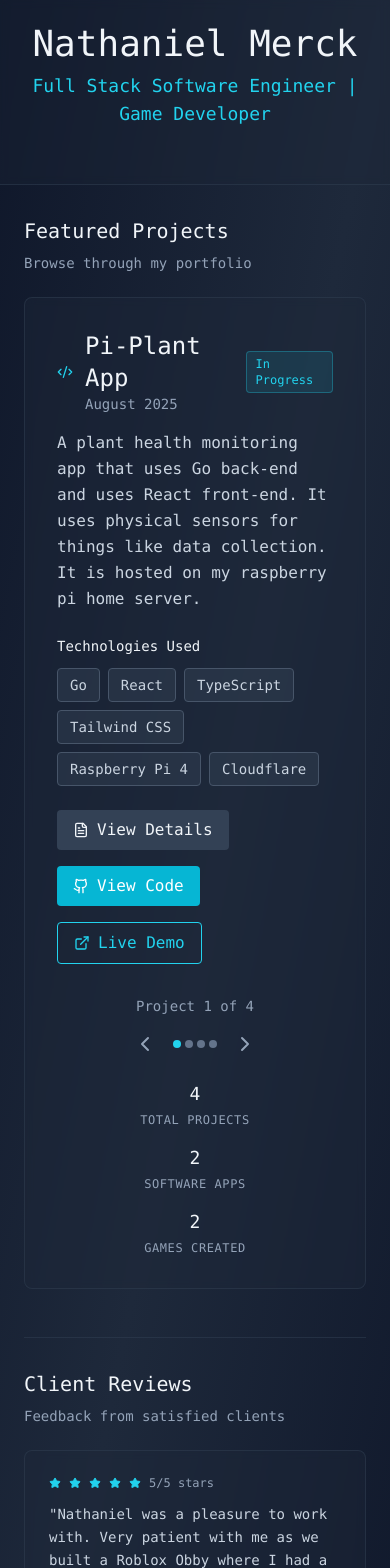
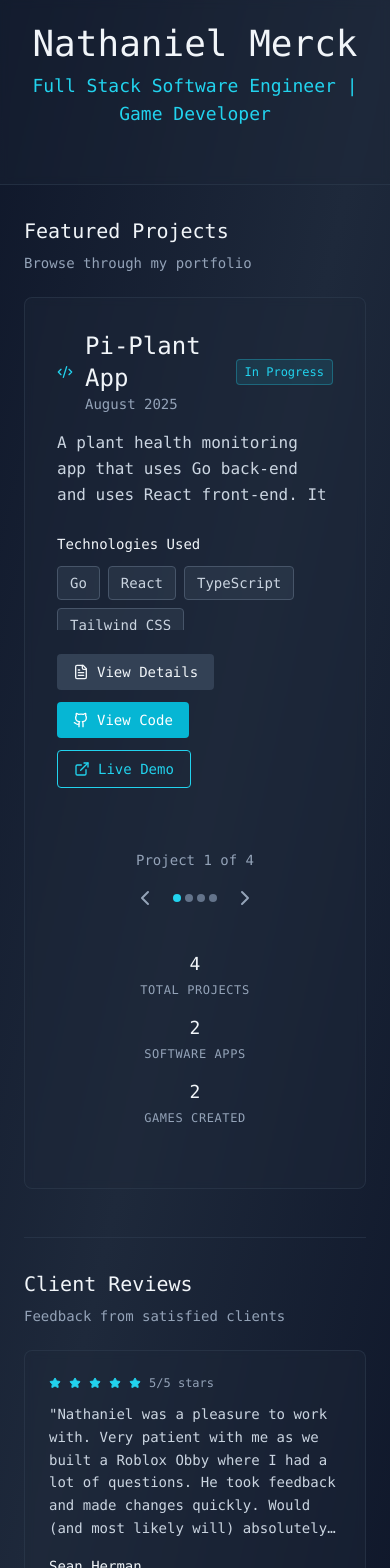
Before and after one commit to nmerck1/my-portfolio, a React (Vite) app: page / in a window 390 px wide. Shown: the top 1568 px of the page. Built offline with nearby package versions, Linux system fonts and the light colour scheme.

Commit message:
Fixed resizing of descriptions issue

```diff
--- a/src/App.tsx
+++ b/src/App.tsx
@@ -281,35 +281,38 @@ const MinimalPortfolio = () => {
     const currentProject = allProjects[currentProjectIndex];
 
     return (
-      <div className="bg-slate-800/40 border border-slate-700/50 rounded-lg p-8 backdrop-blur-sm">
-        <div className="grid grid-cols-1 lg:grid-cols-3 gap-8">
+      <div className="bg-slate-800/40 border border-slate-700/50 rounded-lg p-8 backdrop-blur-sm min-h-[400px]">
+        <div className="grid grid-cols-1 lg:grid-cols-3 gap-8 min-h-[336px]">
           {/* Project Details */}
-          <div className="lg:col-span-2">
-            <div className="flex items-center gap-3 mb-4">
+          <div className="lg:col-span-2 flex flex-col min-h-[336px]">
+            <div className="flex items-center gap-3 mb-4 flex-shrink-0">
               <div className="text-cyan-400">
                 {getCategoryIcon(currentProject.category)}
               </div>
-              <div>
+              <div className="flex-1">
                 <h3 className="text-2xl font-medium text-slate-100">{currentProject.title}</h3>
                 <p className="text-slate-400 text-sm">{currentProject.date}</p>
               </div>
-              <span className={`text-xs px-2 py-1 rounded border ${getStatusColor(currentProject.status)} ml-auto`}>
+              <span className={`text-xs px-2 py-1 rounded border ${getStatusColor(currentProject.status)} flex-shrink-0`}>
                 {currentProject.status}
               </span>
             </div>
 
-            <p className="text-slate-300 leading-relaxed mb-6 text-base">
-              {currentProject.description}
-            </p>
+            {/* Description with fixed height */}
+            <div className="h-20 mb-6 flex-shrink-0 overflow-hidden">
+              <p className="text-slate-300 leading-relaxed text-base">
+                {currentProject.description}
+              </p>
+            </div>
 
-            {/* Technologies */}
-            <div className="mb-6">
+            {/* Technologies with fixed space */}
+            <div className="mb-6 flex-shrink-0">
               <h4 className="text-slate-100 text-sm font-medium mb-3">Technologies Used</h4>
-              <div className="flex flex-wrap gap-2">
+              <div className="flex flex-wrap gap-2 h-16 overflow-hidden">
                 {currentProject.technologies.map((tech) => (
                   <span
                     key={tech}
-                    className="text-sm text-slate-300 bg-slate-700/50 border border-slate-600 px-3 py-1.5 rounded hover:border-cyan-400/50 hover:text-cyan-400 transition-colors"
+                    className="text-sm text-slate-300 bg-slate-700/50 border border-slate-600 px-3 py-1.5 rounded hover:border-cyan-400/50 hover:text-cyan-400 transition-colors h-fit"
                   >
                     {tech}
                   </span>
@@ -317,11 +320,11 @@ const MinimalPortfolio = () => {
               </div>
             </div>
 
-            {/* Links */}
-            <div className="flex gap-4 flex-wrap">
+            {/* Links fixed at bottom */}
+            <div className="flex gap-3 flex-wrap mt-auto">
               <button
                 onClick={() => setSelectedProject(currentProject)}
-                className="bg-slate-700 hover:bg-slate-600 text-slate-100 px-4 py-2 rounded transition-colors flex items-center gap-2 font-medium"
+                className="bg-slate-700 hover:bg-slate-600 text-slate-100 px-4 py-2 rounded transition-colors flex items-center gap-2 font-medium text-sm"
               >
                 <FileText className="w-4 h-4" />
                 View Details
@@ -331,7 +334,7 @@ const MinimalPortfolio = () => {
                   href={currentProject.links.github}
                   target="_blank"
                   rel="noopener noreferrer"
-                  className="bg-cyan-500 hover:bg-cyan-400 text-white px-4 py-2 rounded transition-colors flex items-center gap-2 font-medium"
+                  className="bg-cyan-500 hover:bg-cyan-400 text-white px-4 py-2 rounded transition-colors flex items-center gap-2 font-medium text-sm"
                 >
                   <Github className="w-4 h-4" />
                   View Code
@@ -342,7 +345,7 @@ const MinimalPortfolio = () => {
                   href={currentProject.links.live}
                   target="_blank"
                   rel="noopener noreferrer"
-                  className="border border-cyan-400 text-cyan-400 hover:bg-cyan-400 hover:text-slate-900 px-4 py-2 rounded transition-colors flex items-center gap-2"
+                  className="border border-cyan-400 text-cyan-400 hover:bg-cyan-400 hover:text-slate-900 px-4 py-2 rounded transition-colors flex items-center gap-2 text-sm"
                 >
                   <ExternalLink className="w-4 h-4" />
                   Live Demo
@@ -353,7 +356,7 @@ const MinimalPortfolio = () => {
                   href={currentProject.links.roblox}
                   target="_blank"
                   rel="noopener noreferrer"
-                  className="border border-cyan-400 text-cyan-400 hover:bg-cyan-400 hover:text-slate-900 px-4 py-2 rounded transition-colors flex items-center gap-2"
+                  className="border border-cyan-400 text-cyan-400 hover:bg-cyan-400 hover:text-slate-900 px-4 py-2 rounded transition-colors flex items-center gap-2 text-sm"
                 >
                   <Play className="w-4 h-4" />
                   Play Game
@@ -363,7 +366,7 @@ const MinimalPortfolio = () => {
           </div>
 
           {/* Navigation & Stats */}
-          <div className="space-y-6">
+          <div className="space-y-6 flex flex-col justify-center min-h-[336px]">
             {/* Project Navigation */}
             <div className="text-center">
               <p className="text-slate-400 text-sm mb-4">
@@ -454,10 +457,10 @@ const MinimalPortfolio = () => {
           </div>
 
           {/* Compact Testimonial Display */}
-          <div className="bg-slate-800/40 border border-slate-700/50 rounded-lg p-6 backdrop-blur-sm">
-            <div className="grid grid-cols-1 lg:grid-cols-3 gap-6">
+          <div className="bg-slate-800/40 border border-slate-700/50 rounded-lg p-6 backdrop-blur-sm h-[240px]">
+            <div className="grid grid-cols-1 lg:grid-cols-3 gap-6 h-full">
               {/* Current Testimonial */}
-              <div className="lg:col-span-2">
+              <div className="lg:col-span-2 flex flex-col">
                 <div className="flex items-center gap-2 mb-3">
                   {renderStars(currentTestimonial.rating)}
                   <span className="text-xs text-slate-400">
@@ -465,11 +468,11 @@ const MinimalPortfolio = () => {
                   </span>
                 </div>
 
-                <blockquote className="text-slate-300 leading-relaxed mb-4 text-sm">
+                <blockquote className="text-slate-300 leading-relaxed mb-4 text-sm flex-1 overflow-hidden line-clamp-6">
                   "{currentTestimonial.content}"
                 </blockquote>
 
-                <div className="flex items-center justify-between">
+                <div className="flex items-center justify-between mt-auto">
                   <div>
                     <p className="text-slate-100 font-medium text-sm">{currentTestimonial.name}</p>
                     <p className="text-slate-400 text-xs">
@@ -511,7 +514,7 @@ const MinimalPortfolio = () => {
               </div>
 
               {/* Stats */}
-              <div className="grid grid-cols-2 lg:grid-cols-1 gap-4">
+              <div className="grid grid-cols-2 lg:grid-cols-1 gap-4 items-center">
                 <div className="text-center">
                   <p className="text-lg font-light text-slate-100 mb-1">{testimonials.length}+</p>
                   <p className="text-slate-400 text-xs uppercase tracking-wider">Happy Clients</p>
```
